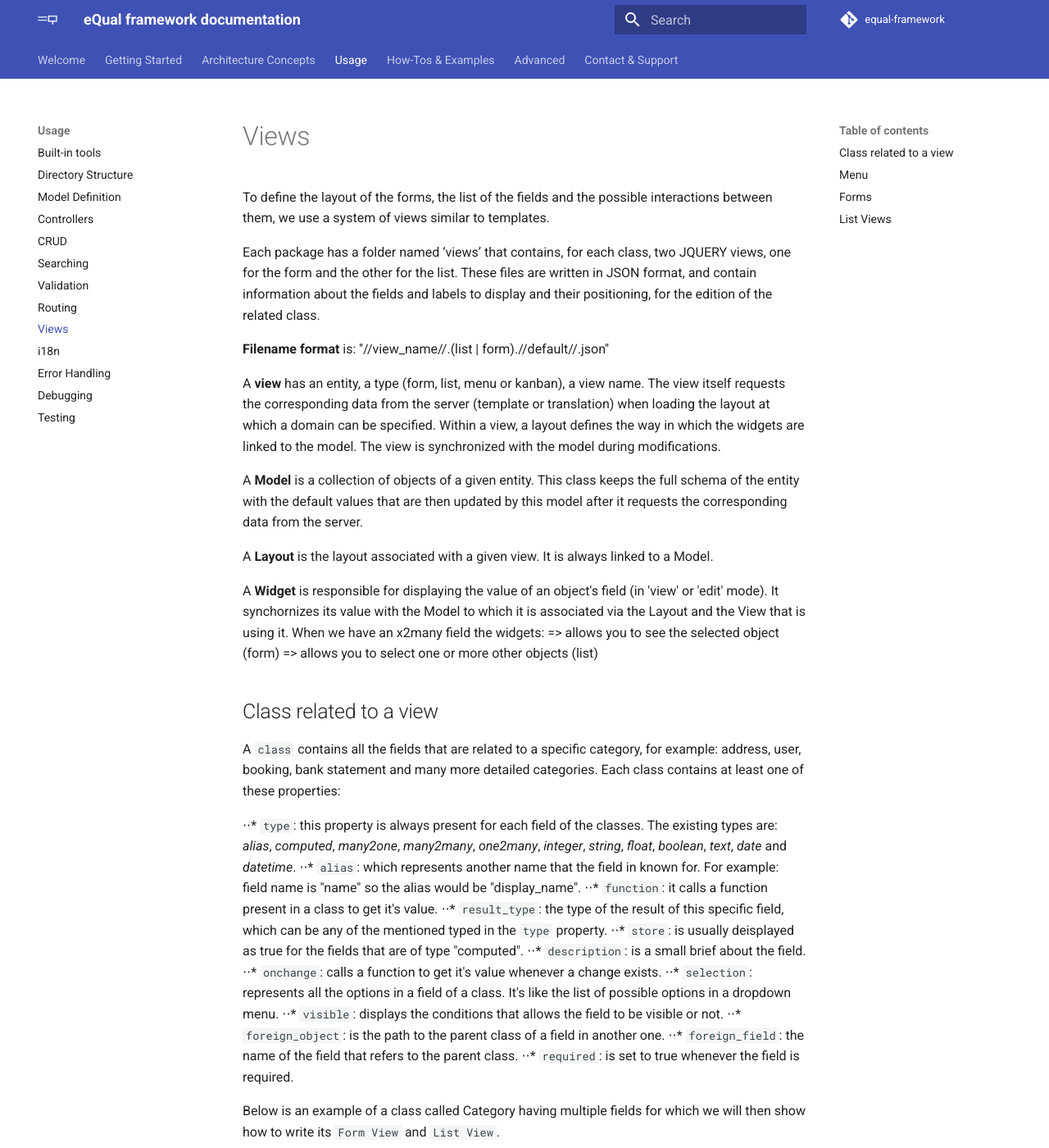
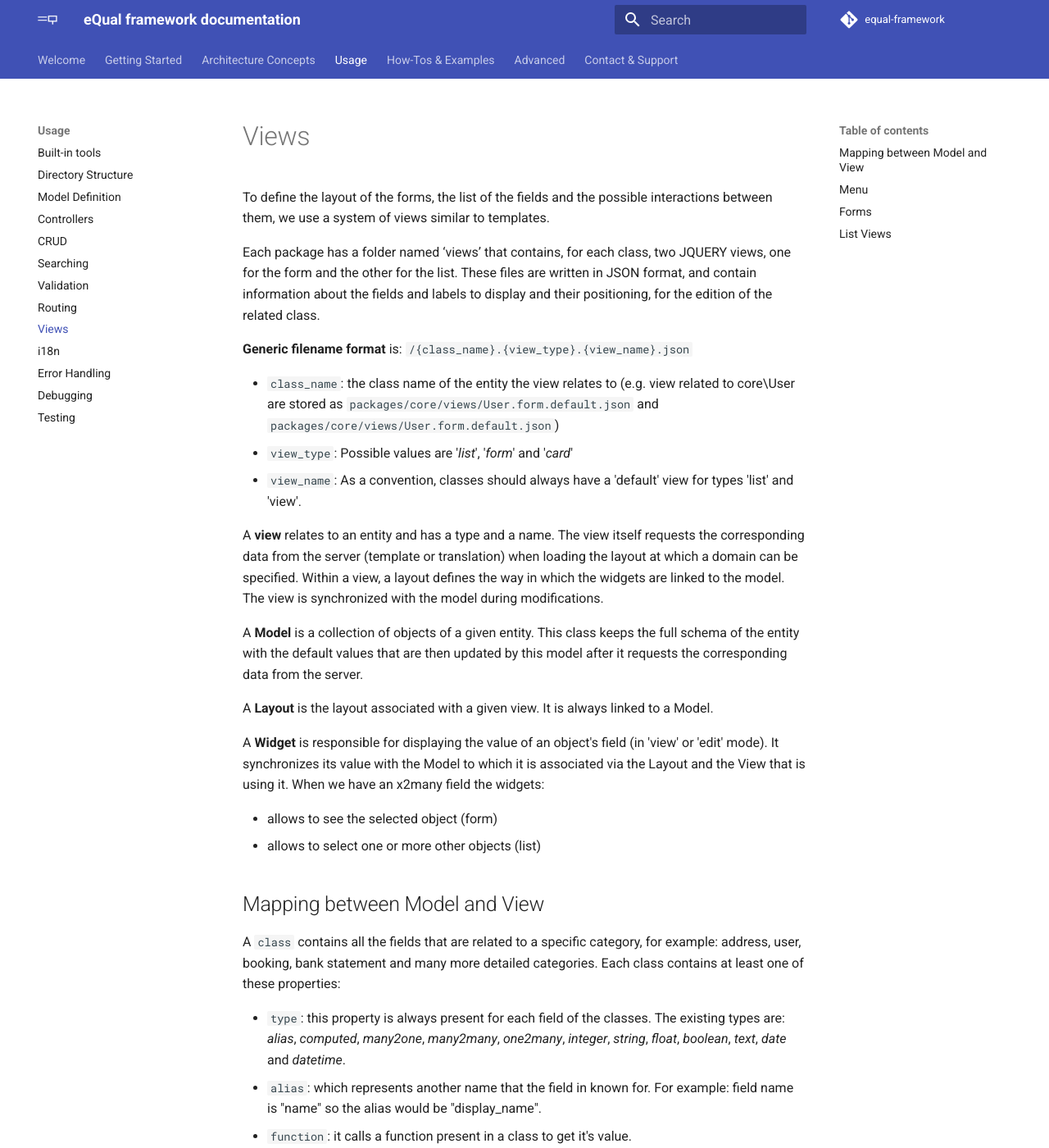
Before and after one commit to equalframework/equal-doc, an MkDocs documentation site: the page built from docs/usage/views.md, in a window 1280 px wide and 1400 px high. Shown: the whole window at 82% size. Built offline with MkDocs 1.6.1 and Material for MkDocs 9.7.7, drawn with Linux system fonts in a browser that asks for light colours; comment, search, counter and statistics services are not loaded; some of the changed text lies outside the part shown.

Commit message:
minor fixes

````diff
--- a/docs/usage/views.md
+++ b/docs/usage/views.md
@@ -3,37 +3,42 @@
 Each package has a folder named ‘views’ that contains, for each class, two JQUERY views, one for the form and the other for the list.
 These files are written in JSON format, and contain information about the fields and labels to display and their positioning, for the edition of the related class.
 
-**Filename format** is: ''//view_name//.(list | form).//default//.json''
+**Generic filename format** is: `/{class_name}.{view_type}.{view_name}.json`
 
-A **view** has an entity, a type (form, list, menu or kanban), a view name. The view itself requests the corresponding data from the server (template or translation) when loading the layout at which a domain can be specified.
+* `class_name`: the class name of the entity the view relates to (e.g. view related to core\User are stored as `packages/core/views/User.form.default.json` and `packages/core/views/User.form.default.json`)
+* `view_type`: Possible values are '*list*', '*form*' and '*card*'
+* `view_name`: As a convention, classes should always have a 'default' view for types 'list' and 'view'.
+
+A **view** relates to an entity and has a type and a name. The view itself requests the corresponding data from the server (template or translation) when loading the layout at which a domain can be specified.
 Within a view, a layout defines the way in which the widgets are linked to the model. The view is synchronized with the model during modifications.
 
 A **Model** is a collection of objects of a given entity. This class keeps the full schema of the entity with the default values that are then updated by this model after it requests the corresponding data from the server.
 
 A **Layout** is the layout associated with a given view. It is always linked to a Model.
 
-A **Widget** is responsible for displaying the value of an object's field (in 'view' or 'edit' mode). It synchornizes its value with the Model to which it is associated via the Layout and the View that is using it.
+A **Widget** is responsible for displaying the value of an object's field (in 'view' or 'edit' mode). It synchronizes its value with the Model to which it is associated via the Layout and the View that is using it.
 When we have an x2many field the widgets:
-	=> allows you to see the selected object (form)
-	=> allows you to select one or more other objects (list)
+
+* allows to see the selected object (form)
+* allows to select one or more other objects (list)
 
 
-## Class related to a view
+## Mapping between Model and View
 
 A `class` contains all the fields that are related to a specific category, for example: address, user, booking, bank statement and many more detailed categories. Each class contains at least one of these properties:
 
-⋅⋅* `type`: this property is always present for each field of the classes. The existing types are: *alias*, *computed*, *many2one*, *many2many*, *one2many*, *integer*, *string*, *float*, *boolean*, *text*, *date* and *datetime*.
-⋅⋅* `alias`: which represents another name that the field in known for. For example: field name is "name" so the alias would be "display_name".
-⋅⋅* `function`: it calls a function present in a class to get it's value.
-⋅⋅* `result_type`: the type of the result of this specific field, which can be any of the mentioned typed in the `type` property.
-⋅⋅* `store`: is usually deisplayed as true for the fields that are of type "computed".
-⋅⋅* `description`: is a small brief about the field.
-⋅⋅* `onchange`: calls a function to get it's value whenever a change exists.
-⋅⋅* `selection`: represents all the options in a field of a class. It's like the list of possible options in a dropdown menu.
-⋅⋅* `visible`: displays the conditions that allows the field to be visible or not.
-⋅⋅* `foreign_object`: is the path to the parent class of a field in another one.
-⋅⋅* `foreign_field`: the name of the field that refers to the parent class.
-⋅⋅* `required`: is set to true whenever the field is required.
+* `type`: this property is always present for each field of the classes. The existing types are: *alias*, *computed*, *many2one*, *many2many*, *one2many*, *integer*, *string*, *float*, *boolean*, *text*, *date* and *datetime*.
+* `alias`: which represents another name that the field in known for. For example: field name is "name" so the alias would be "display_name".
+* `function`: it calls a function present in a class to get it's value.
+* `result_type`: the type of the result of this specific field, which can be any of the mentioned typed in the `type` property.
+* `store`: is usually displayed as true for the fields that are of type "computed".
+* `description`: is a small brief about the field.
+* `onchange`: calls a function to get it's value whenever a change exists.
+* `selection`: represents all the options in a field of a class. It's like the list of possible options in a dropdown menu.
+* `visible`: displays the conditions that allows the field to be visible or not.
+* `foreign_object`: is the path to the parent class of a field in another one.
+* `foreign_field`: the name of the field that refers to the parent class.
+* `required`: is set to true whenever the field is required.
 
 
 Below is an example of a class called Category having multiple fields for which we will then show how to write its ```Form View``` and ```List View```.
@@ -98,15 +103,24 @@
               "description": "",
               "icon": "menu_book",
               "type": "entry",  //either entry or parent
-              "route": "/booking"
-            },
-            {
-              "id": "item.customers",
-              "value": "Customers",
-              "description": "",
-              "icon": "person_outline",
-              "type": "entry",
-              "route": "/planning"
+              "children": [
+                {
+                  "type": "entry",
+                  "value": "New booking",
+                  "description": "",
+                  "icon": "add",
+                  "entity": "sale\\booking\\Booking",
+                  "view": "form.default",
+                  "purpose": "create"
+                },
+                {
+                  "type": "entry",
+                  "value": "All bookings",
+                  "description": "",
+                  "entity": "sale\\booking\\Booking",
+                  "view": "list.default"
+                }
+              ]
             }
         ]
     }
@@ -275,7 +287,7 @@
 List views are the ones that displays the important fields that were saved in the form view. It contains the same properties mentioned in the ```Form View``` section, such as `name`, `description`, `layout` and many more. Some of the additional properties that are specific for the list views are `filters`, `pager` for displaying in navigation bar, `selection_actions` which allows the modification of an object in the list or exporting and printing it.
 By clicking on one row in the list, it redirects you to the editable form related to the view.
 
-The name of file is displayed like so: *packages/core/views/User.list.default.json*
+The name of file is displayed like so: `packages/core/views/User.list.default.json`
 A list view is defined according to the following structure:
 
 ```json
````
Also changed, not shown: other parts of docs/usage/views.md (+5 -7 lines), docs/advanced/external-libraries.md (+4 -0 lines).
